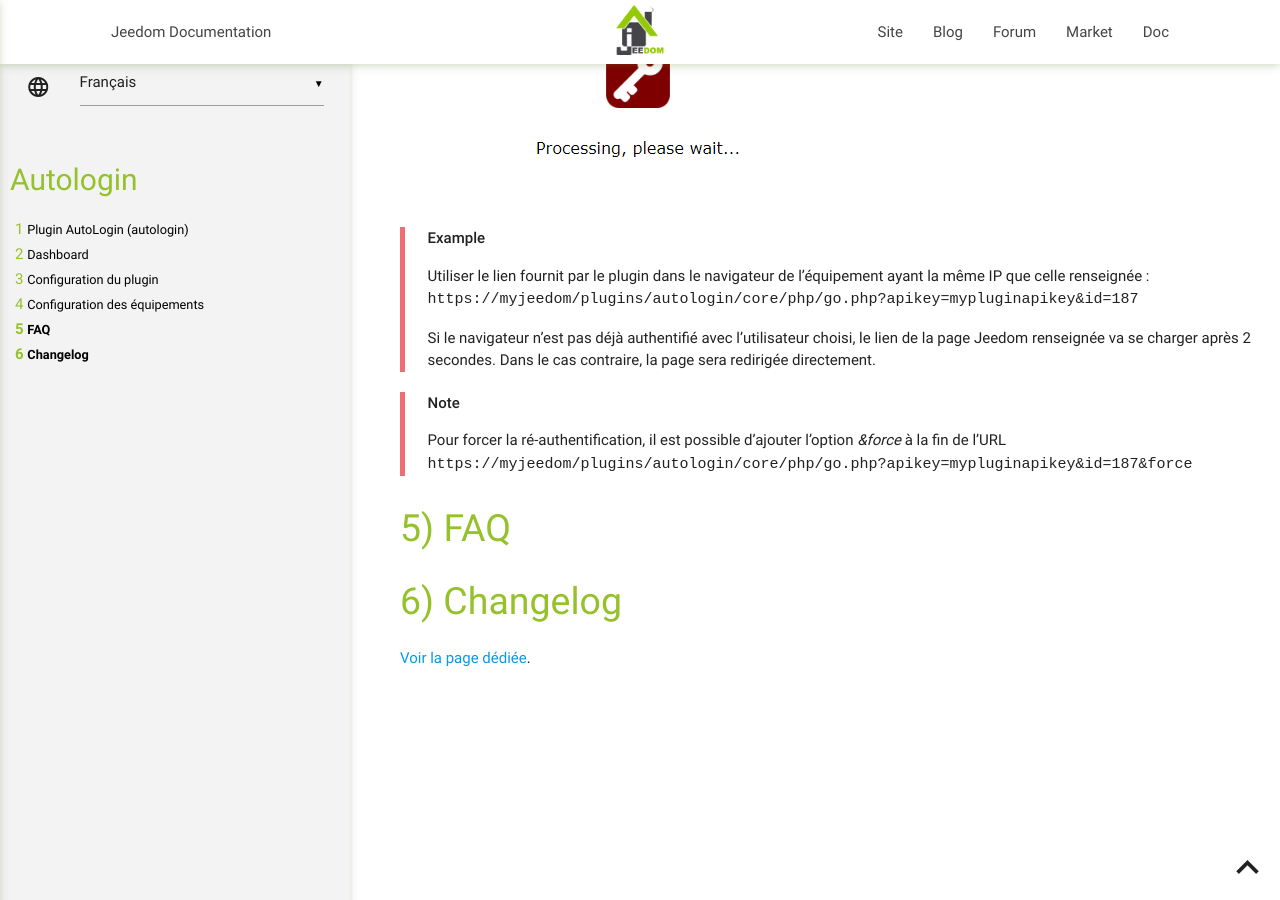
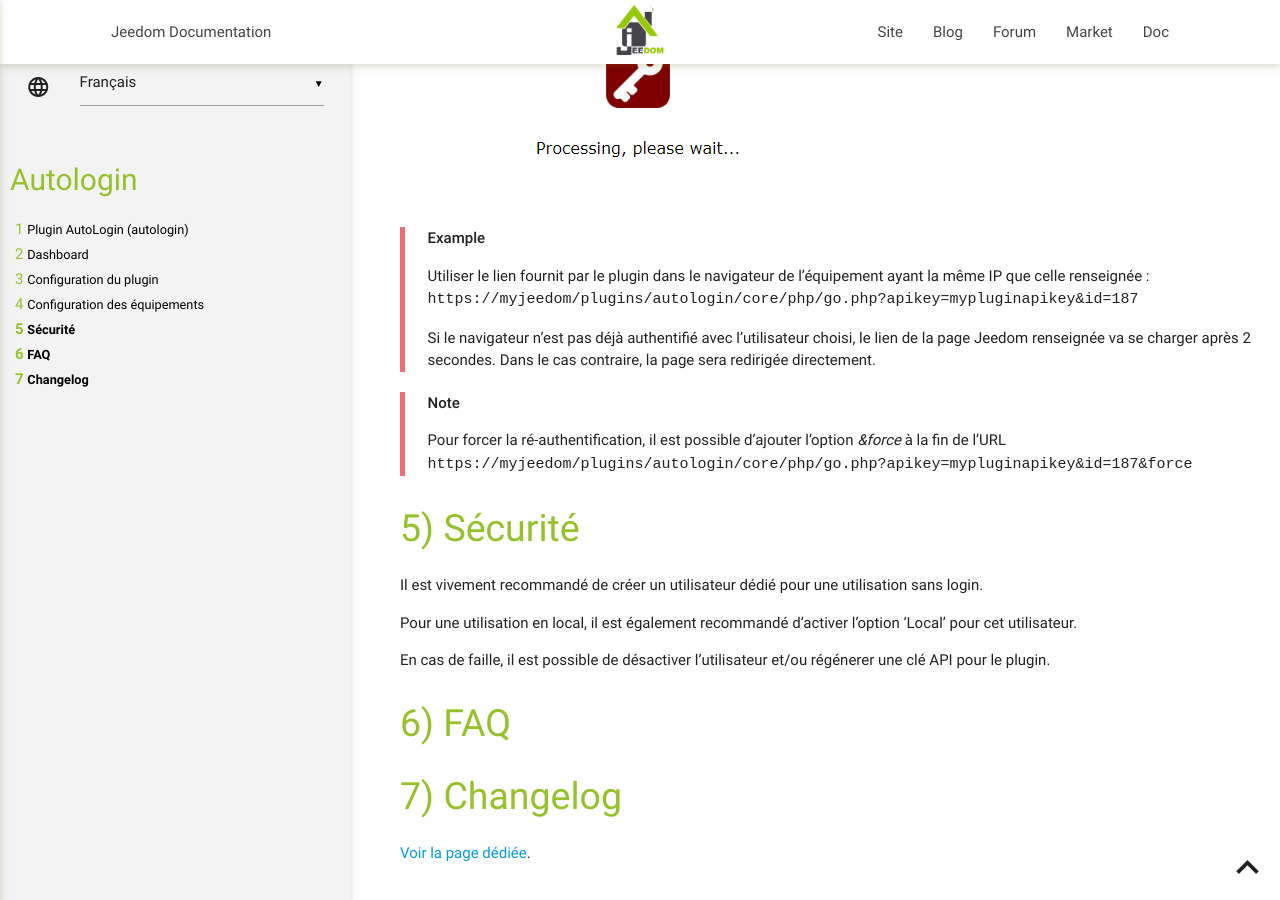
Before and after one commit to guirem/plugin-autologin, a Jekyll site: the page built from docs/fr_FR/index.md, in a window 1280 px wide and 900 px high, scrolled down 1760 px. Built offline with Jekyll 4.4.1, drawn with Linux system fonts in a browser that asks for light colours; our own code applies the rules of GitHub Pages for plain Markdown files.

```diff
--- a/docs/fr_FR/index.md
+++ b/docs/fr_FR/index.md
@@ -62,6 +62,15 @@ Selon le besoin utiliser l'url interne ou externe.
 ``https://myjeedom/plugins/autologin/core/php/go.php?apikey=mypluginapikey&id=187&force``
 >
 
+Sécurité
+=======================
+
+Il est vivement recommandé de créer un utilisateur dédié pour une utilisation sans login.
+
+Pour une utilisation en local, il est également recommandé d'activer l'option 'Local' pour cet utilisateur.
+
+En cas de faille, il est possible de désactiver l'utilisateur et/ou régénerer une clé API pour le plugin.
+
 FAQ
 =============================
 
```
Also changed, not shown: docs/images/logoplugin.png, plugin_info/autologin_icon.png, plugin_info/autologin_icon_old.png (added), 1 other file.
